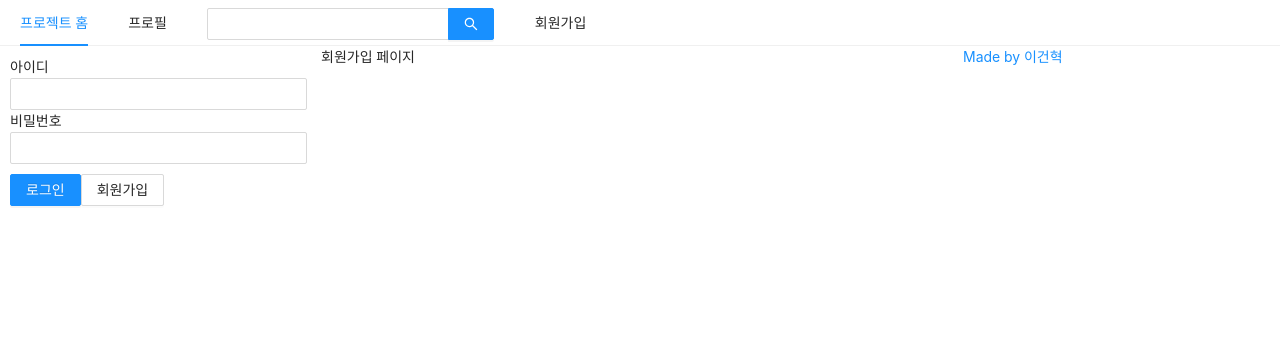
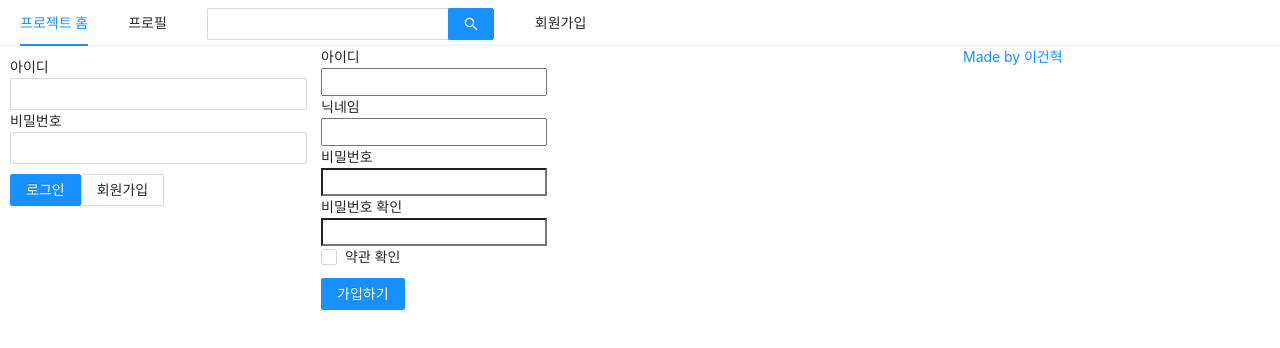
Before and after one commit to Sy2tema/my-sns, a Next.js app: page /signup in a window 1280 px wide. Shown: the top 348 px of the page. Built offline with nearby package versions, Linux system fonts and the light colour scheme.

Commit message:
Add: 회원가입, 커스텀 훅 구현

```diff
--- a/src/components/LoginForm.tsx
+++ b/src/components/LoginForm.tsx
@@ -1,7 +1,9 @@
 import { Button, Form, Input } from "antd";
 import Link from "next/link";
+import PropTypes from 'prop-types';
 import { useCallback, useState } from "react";
 import styled from 'styled-components';
+import userInput from "../hooks/userInput";
 
 const ButtonWrapper = styled.div`
     margin-top: 10px;
@@ -12,16 +14,8 @@
 `;
 
 const LoginForm = ({ setIsLoggedIn }) => {
-    const [id, setId] = useState("");
-    const [password, setPassword] = useState("");
-
-    const onChangeId = useCallback((e: React.ChangeEvent<HTMLInputElement>) => {
-        setId(e.target.value);
-    }, []);
-
-    const onChangePassword = useCallback((e: React.ChangeEvent<HTMLInputElement>) => {
-        setPassword(e.target.value);
-    }, []);
+    const [id, onChangeId] = userInput("");
+    const [password, onChangePassword] = userInput("");
 
     // ButtonWrapper와 같은 기능을 한다.
     // const style = useMemo(() => ({ marginTop: 10 }), []);
@@ -57,4 +51,8 @@
     );
 };
 
+LoginForm.propTypes = {
+    setIsLoggedIn: PropTypes.func.isRequired,
+}
+
 export default LoginForm;
--- /dev/null
+++ b/src/hooks/userInput.ts
@@ -0,0 +1,12 @@
+import { ChangeEvent, useCallback, useState } from "react";
+
+// 커스텀 훅
+// eslint-disable-next-line import/no-anonymous-default-export
+export default (initialValue = ""): [string, (e: ChangeEvent<HTMLInputElement>) => void] => {
+    const [value, setValue] = useState(initialValue);
+    const handler = useCallback((e: ChangeEvent<HTMLInputElement>) => {
+        setValue(e.target.value);
+    }, []);
+
+    return [value, handler];
+};
--- a/src/pages/signup.tsx
+++ b/src/pages/signup.tsx
@@ -1,15 +1,87 @@
+import { ChangeEvent, useCallback, useState } from "react";
 import Head from "next/head";
 import AppLayout from "../components/AppLayout";
+import styled from "styled-components";
+import { Button, Checkbox, Form } from "antd";
+import { CheckboxChangeEvent } from "antd/lib/checkbox";
+import userInput from "../hooks/userInput";
+
+const ErrorMessage = styled.div`
+    color: red;
+`;
 
 const Signup = () => {
+    const [id, onChangeId] = userInput("");
+    const [nickname, onChangeNickname] = userInput("");
+
+    // 비밀번호 중복 체크 부분은 커스텀 훅을 사용하지 않음
+    const [password, onChangePassword] = userInput("");
+    const [passwordCheck, setPasswordCheck] = useState("");
+    const [passwordError, setPasswordError] = useState(false);
+    const onChangePasswordCheck = useCallback((e: ChangeEvent<HTMLInputElement>) => {
+        setPasswordCheck(e.target.value);
+        setPasswordError(e.target.value !== password);
+    }, [password]);
+
+    const [term, setTerm] = useState(false);
+    const [termError, setTermError] = useState(false);
+    const onChangeTerm = useCallback((e: CheckboxChangeEvent) => {
+        setTerm(e.target.checked);
+        setTermError(false);
+    }, []);
+
+    const onSubmit = useCallback(() => {
+        if (password !== passwordCheck) {
+            return setPasswordError(true);
+        }
+        if (!term) {
+            return setTermError(true);
+        }
+        console.log(id, nickname, password);
+    }, [password, passwordCheck, term]);
+
     return (
-        <>
+        <AppLayout>
             <Head>
                 <meta charSet='utf-8' />
                 <title>회원가입 | MySNS</title>
             </Head>
-            <AppLayout>회원가입 페이지</AppLayout>
-        </>
+            <Form onFinish={onSubmit}>
+                <div>
+                    <label htmlFor="user-id">아이디</label>
+                    <br />
+                    <input name="user-id" value={id} required onChange={onChangeId} />
+                </div>
+                <div>
+                    <label htmlFor="user-nickname">닉네임</label>
+                    <br />
+                    <input name="user-nickname" value={nickname} required onChange={onChangeNickname} />
+                </div>
+                <div>
+                    <label htmlFor="user-password">비밀번호</label>
+                    <br />
+                    <input name="user-password" type="password" value={password} required onChange={onChangePassword} />
+                </div>
+                <div>
+                    <label htmlFor="user-password-check">비밀번호 확인</label>
+                    <br />
+                    <input
+                        name="user-password-check"
+                        type="password"
+                        value={passwordCheck}
+                        required
+                        onChange={onChangePasswordCheck} />
+                    {passwordError && <ErrorMessage>비밀번호가 일치하지 않습니다.</ErrorMessage>}
+                </div>
+                <div>
+                    <Checkbox name="user-term" checked={term} onChange={onChangeTerm}>약관 확인</Checkbox>
+                    {termError && <ErrorMessage style={{ color: 'red' }}>약관 동의를 체크해주세요</ErrorMessage>}
+                </div>
+                <div style={{ marginTop: 10 }}>
+                    <Button type="primary" htmlType="submit">가입하기</Button>
+                </div>
+            </Form>
+        </AppLayout>
     );
 }
 
```
